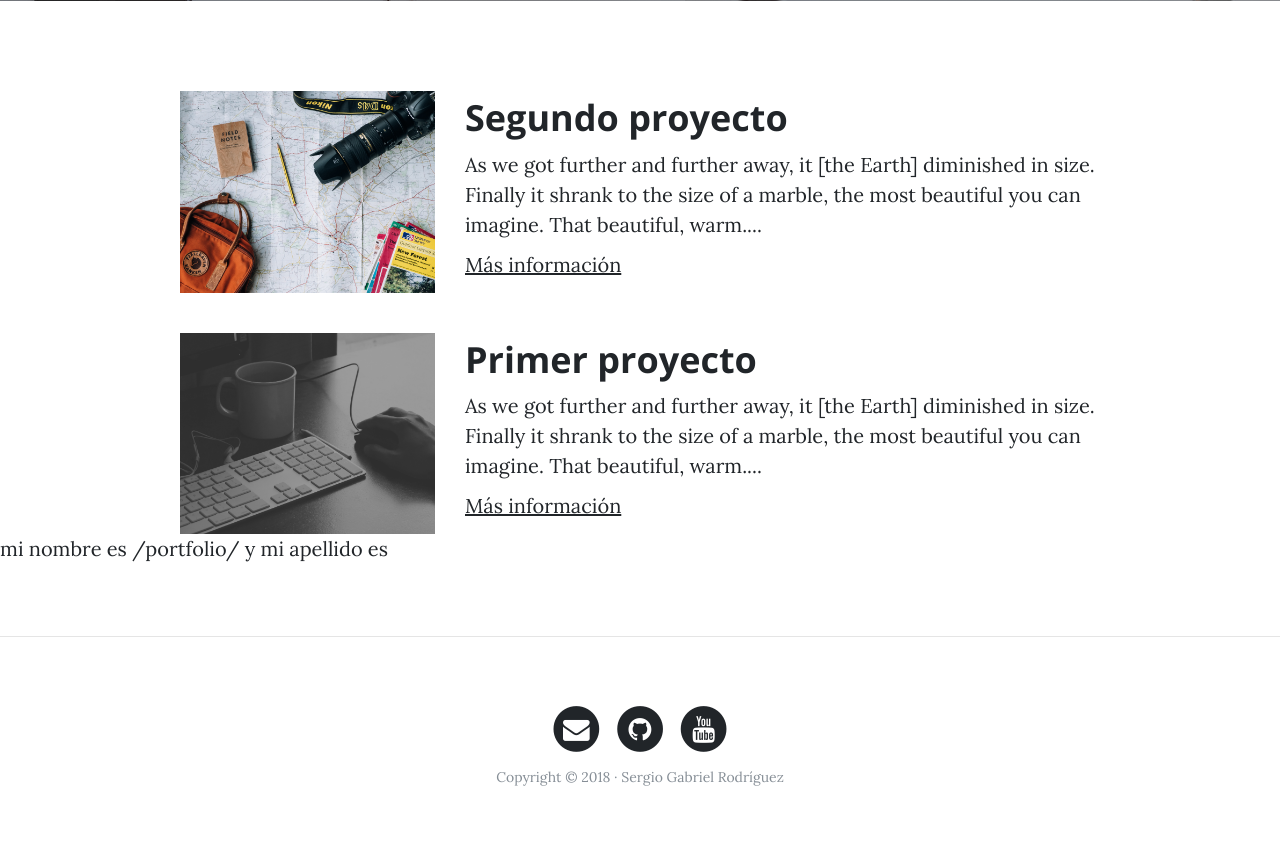
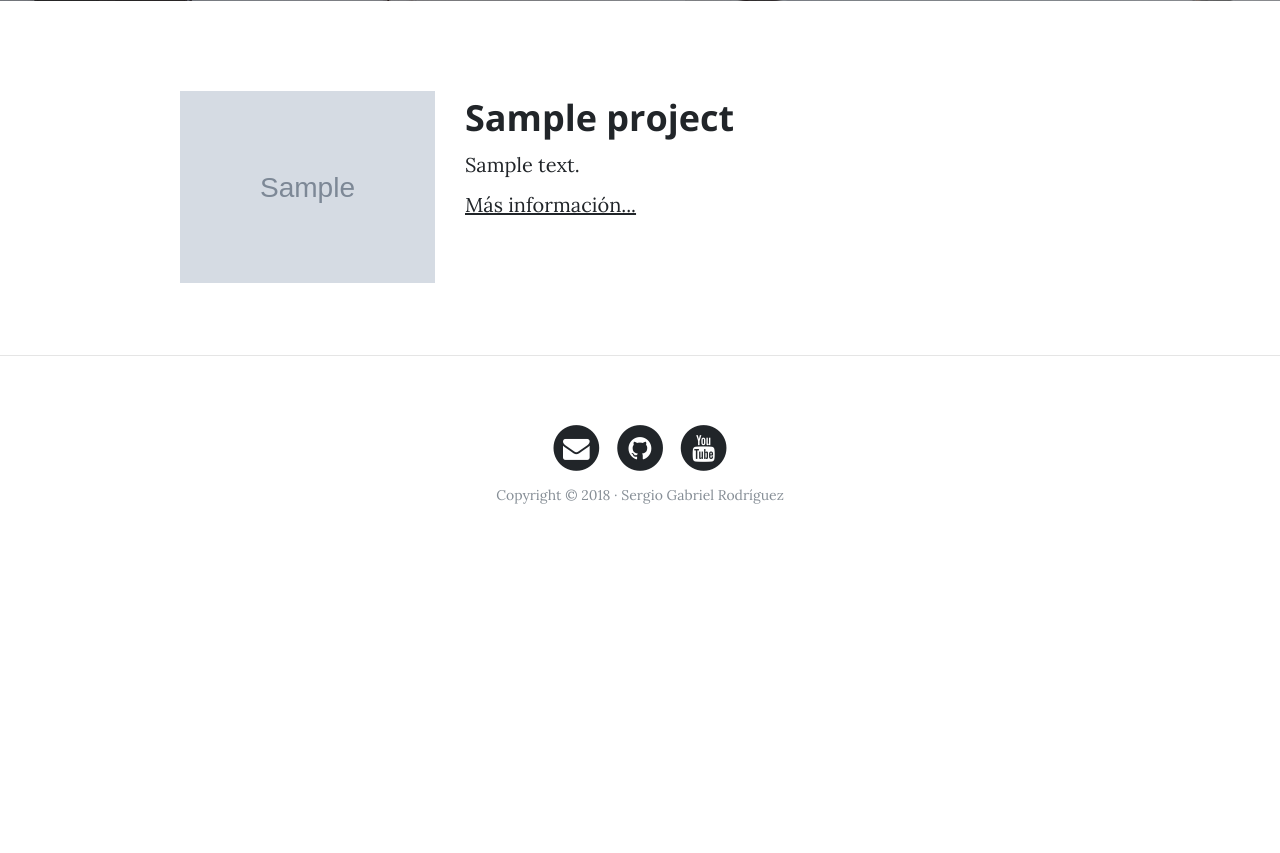
Before and after one commit to sergabrod/django-webpersonal, a Django app: page /portfolio/ in a window 1280 px wide. Shown: the part 531-1384 px from the top of the page. After the commit the page ends 1035 px from the top, so only its background shows below. Run offline with Django 3.2, Linux system fonts and the light colour scheme; tables that the repository leaves empty hold one stand-in row (values such as "Sample post"); grey boxes marked "Sample" are stand-in pictures; some libraries are stand-ins or nearby versions.

Commit message:
Leer los proyectos desde la bd conectado la vista con los models

```diff
--- a/core/templates/core/layout.html
+++ b/core/templates/core/layout.html
@@ -64,8 +64,6 @@
     <div class="container">
       {% block content %}{% endblock %}
     </div>
-
-    mi nombre es {{ request.path }} y mi apellido es {{ apellido }}
     <!-- Pié de página -->
     {% if request.path != '/' %}
         <hr>
--- a/core/templates/core/portfolio.html
+++ /dev/null
@@ -1,36 +0,0 @@
-{% extends 'core/layout.html' %}
-{% block title %}Portafolio{% endblock %}
-
-{% block background %}{% load static %}{% static 'core/img/portfolio-bg.jpg' %}{% endblock %}
-
-{% block headers %}
-    <h1>Portafolio</h1>
-    <span class="subheading">Proyectos desarrollados</span>
-{% endblock %}
-
-{% block content %}
-<!-- Contenido Principal -->
-<!-- Proyecto -->
-    <div class="row project">
-        <div class="col-lg-3 col-md-4 offset-lg-1">
-            <img class="img-fluid" src="{% static 'core/img/about-bg.jpg' %}" alt="">
-        </div>
-      <div class="col-lg-7 col-md-8">
-            <h2 class="section-heading title">Segundo proyecto</h2>
-        <p>As we got further and further away, it [the Earth] diminished in size. Finally it shrank to the size of a marble, the most beautiful you can imagine. That beautiful, warm....</p>
-        <p><a href="http://google.com">Más información</a></p>
-        </div>
-    </div>
-    <!-- Proyecto -->
-    <div class="row project">
-        <div class="col-lg-3 col-md-4 offset-lg-1">
-            <img class="img-fluid" src="{% static 'core/img/home-bg.jpg' %}" alt="">
-        </div>
-      <div class="col-lg-7 col-md-8">
-            <h2 class="section-heading title">Primer proyecto</h2>
-        <p>As we got further and further away, it [the Earth] diminished in size. Finally it shrank to the size of a marble, the most beautiful you can imagine. That beautiful, warm....</p>
-        <p><a href="http://google.com">Más información</a></p>
-        </div>
-    </div>
-    </div>
-{% endblock %}
--- a/core/views.py
+++ b/core/views.py
@@ -10,9 +10,5 @@ def about(request):
     return render(request, "core/about.html")
 
 
-def portfolio(request):
-    return render(request, "core/portfolio.html")
-
-
 def contact(request):
     return render(request, "core/contact.html")
--- a/portfolio/models.py
+++ b/portfolio/models.py
@@ -6,6 +6,7 @@ class Project(models.Model):
     title = models.CharField(max_length=200, verbose_name='Título')
     description = models.TextField(verbose_name='Descripción')
     image = models.ImageField(verbose_name='Imágen', upload_to='projects')
+    URLfield = models.CharField(max_length=200, verbose_name='Url info', null=True, blank=True)
     # auto_now_add sólo se guarda al crearse
     created = models.DateTimeField(auto_now_add=True, verbose_name='Fecha de creación')
     updated = models.DateTimeField(auto_now=True, verbose_name='Fecha de edición')
--- /dev/null
+++ b/portfolio/templates/portfolio/portfolio.html
@@ -0,0 +1,28 @@
+{% extends 'core/layout.html' %}
+{% block title %}Portafolio{% endblock %}
+
+{% block background %}{% load static %}{% static 'core/img/portfolio-bg.jpg' %}{% endblock %}
+
+{% block headers %}
+    <h1>Portafolio</h1>
+    <span class="subheading">Proyectos desarrollados</span>
+{% endblock %}
+
+{% block content %}
+<!-- Contenido Principal -->
+    {% for project in projects %}
+        <!-- Proyecto -->
+            <div class="row project">
+                <div class="col-lg-3 col-md-4 offset-lg-1">
+                    <img class="img-fluid" src="{{project.image.url}}" alt="">
+                </div>
+                <div class="col-lg-7 col-md-8">
+                    <h2 class="section-heading title">{{project.title}}</h2>
+                    <p>{{project.description}}</p>
+                    {% if project.URLfield is not None %}
+                        <p><a href="{{project.URLfield}}">Más información...</a></p>
+                    {% endif %}
+                </div>
+            </div>
+    {% endfor %}
+{% endblock %}
--- a/portfolio/views.py
+++ b/portfolio/views.py
@@ -1,3 +1,10 @@
 from django.shortcuts import render
+from .models import Project
+# Create your views here.
 
-# Create your views here.
+
+def portfolio(request):
+    # Extraemos de la bd todos los proyectos en una variable projects
+    # y luego la inyectamos en el template con un diccionario
+    projects = Project.objects.all()
+    return render(request, "portfolio/portfolio.html", {'projects':projects})
--- a/webpersonal/urls.py
+++ b/webpersonal/urls.py
@@ -15,14 +15,15 @@ Including another URLconf
 """
 from django.contrib import admin
 from django.urls import path
-from core import views
+from core import views as core_views
+from portfolio import views as portfolio_views
 from django.conf import settings
 
 urlpatterns = [
-    path('', views.home, name="home"),
-    path('about-me/', views.about, name="about"),
-    path('portfolio/', views.portfolio, name="portfolio"),
-    path('contact/', views.contact, name="contact"),
+    path('', core_views.home, name="home"),
+    path('about-me/', core_views.about, name="about"),
+    path('portfolio/', portfolio_views.portfolio, name="portfolio"),
+    path('contact/', core_views.contact, name="contact"),
     path('admin/', admin.site.urls),
 ]
 
```
Also changed, not shown: portfolio/admin.py (line endings or trailing spaces), portfolio/migrations/0002_auto_20180919_1427.py (added).
